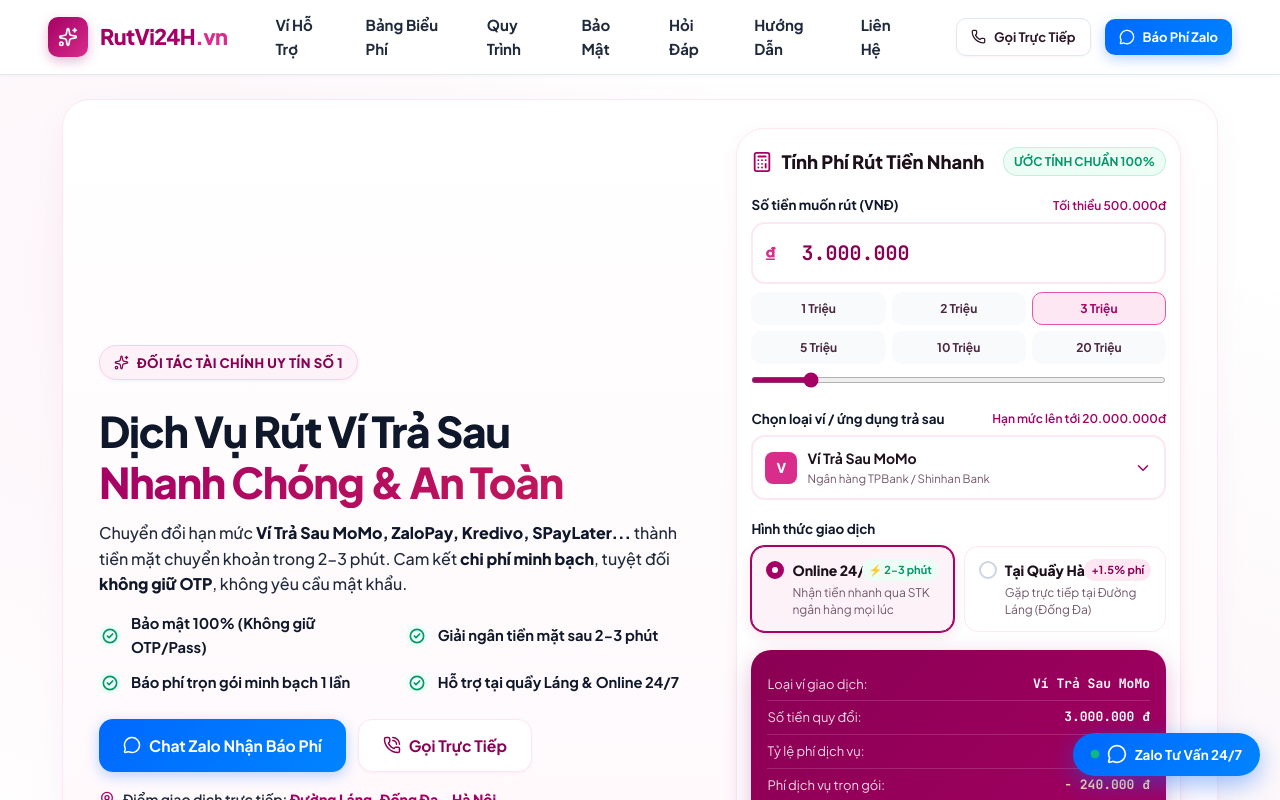
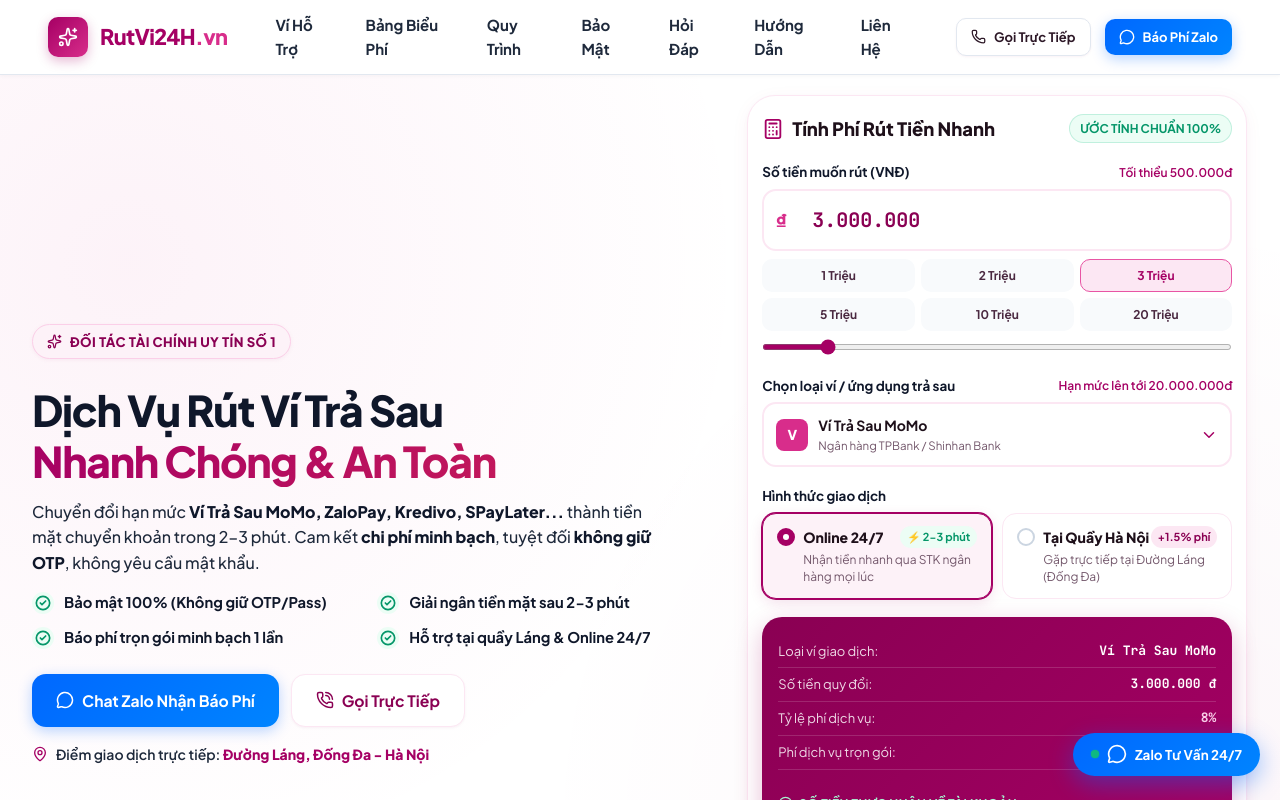
Before and after one commit to ductnf8/rutvitrasau, a React (Vite) app: page / in a window 1280 px wide. Shown: the top 800 px of the page. Built offline with nearby package versions, Linux system fonts and the light colour scheme.

Commit message:
fix(ui): remove outer hero-shell borders on mobile, update calculator submit button text, and ensure full-bleed desktop hero

```diff
--- a/src/components/FinancialCalculator.jsx
+++ b/src/components/FinancialCalculator.jsx
@@ -305,7 +305,7 @@
         onClick={handleZaloSubmit}
       >
         <MessageCircle size={18} style={{ flexShrink: 0 }} />
-        <span>Nhận Tiền Qua Zalo: {formatCurrency(finalReceived)}</span>
+        <span>Nhận Ngay {formatCurrency(finalReceived)}</span>
         <ArrowRight size={18} style={{ flexShrink: 0 }} />
       </motion.button>
 
--- a/src/data/siteData.js
+++ b/src/data/siteData.js
@@ -17,7 +17,7 @@
 
 export const STATS = [
   { value: "10.000+", label: "Khách hàng tin chọn", icon: "Users" },
-  { value: "2 - 3 Phút", label: "Thời gian giải ngân TB", icon: "Clock" },
+  { value: "2-3 Phút", label: "Thời gian giải ngân TB", icon: "Clock" },
   { value: "100%", label: "Không giữ mã OTP/Mật khẩu", icon: "ShieldCheck" },
   { value: "24/7", label: "Hỗ trợ xuyên đêm & Lễ Tết", icon: "Zap" },
 ];
--- a/src/index.css
+++ b/src/index.css
@@ -734,10 +734,10 @@
    ========================================================================== */
 .hero-section {
   position: relative;
-  padding-top: 20px;
-  padding-bottom: 36px;
+  padding-top: 16px;
+  padding-bottom: 32px;
   overflow: hidden;
-  background: radial-gradient(circle at 10% 20%, rgba(216, 45, 139, 0.05) 0%, transparent 45%),
+  background: radial-gradient(circle at 10% 20%, rgba(216, 45, 139, 0.06) 0%, transparent 45%),
               radial-gradient(circle at 90% 80%, rgba(165, 0, 100, 0.04) 0%, transparent 45%);
 }
 
@@ -747,37 +747,24 @@
     display: flex;
     align-items: center;
     justify-content: center;
-    padding-top: 24px;
-    padding-bottom: 24px;
+    padding-top: 20px;
+    padding-bottom: 20px;
   }
 
   .hero-section > .container {
     width: 100%;
-  }
-}
-
-/* Khối Hero Shell bọc trọn vẹn toàn bộ Hero Content & Calculator */
+    max-width: 1360px;
+  }
+}
+
+/* Khối Hero Shell: Bỏ viền bao quanh trên Mobile và Desktop để loại bỏ tình trạng 3 viền */
 .hero-shell {
-  background: linear-gradient(180deg, #ffffff 0%, #fff7fb 100%);
-  border: 1.5px solid var(--border-light);
-  border-radius: var(--radius-xl);
-  box-shadow: 0 10px 40px -10px rgba(165, 0, 100, 0.08);
-  padding: 24px 16px 20px 16px;
+  width: 100%;
   position: relative;
-  overflow: hidden;
-  width: 100%;
-}
-
-@media (min-width: 768px) {
-  .hero-shell {
-    padding: 36px 30px 28px 30px;
-  }
-}
-
-@media (min-width: 1024px) {
-  .hero-shell {
-    padding: 28px 36px;
-  }
+  border: none !important;
+  background: transparent !important;
+  box-shadow: none !important;
+  padding: 0 !important;
 }
 
 .hero-grid {
```
